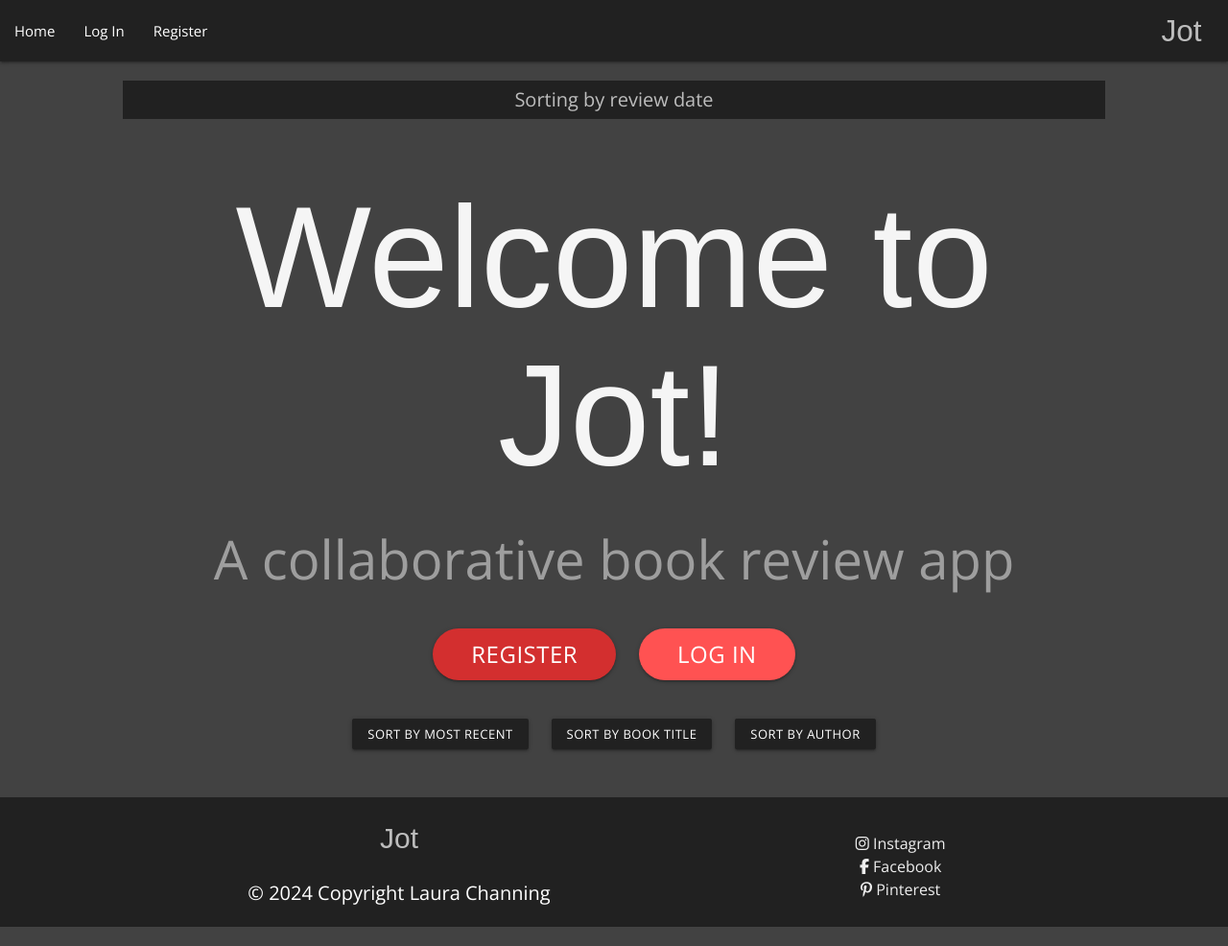
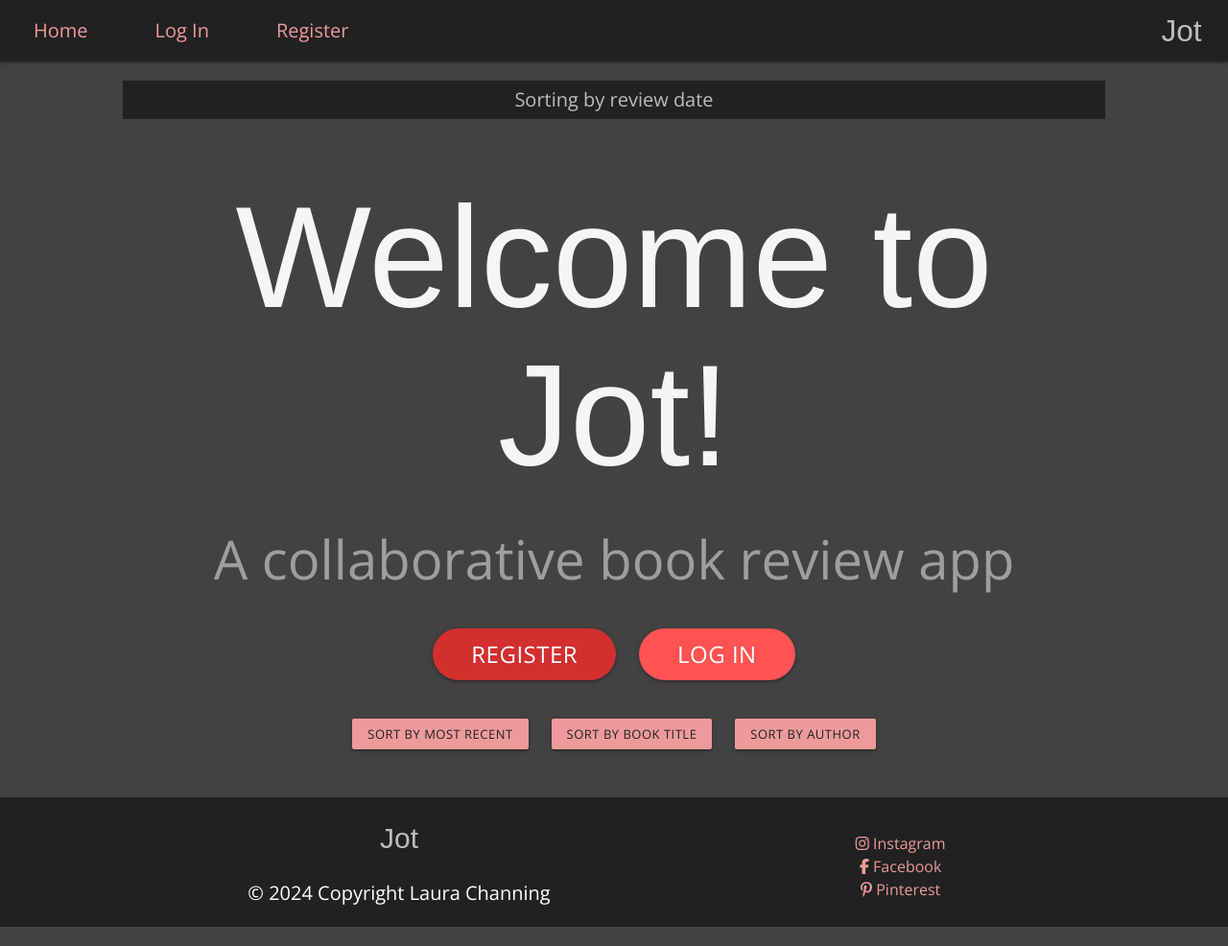
Before and after one commit to lrchnnng/jot-journal, a Flask app: page / in a window 1280 px wide. Shown: the whole page at 96% size. Run offline with Flask 3, Linux system fonts and the light colour scheme; data that the repository does not hold is empty; some libraries are stand-ins or nearby versions; some web fonts are replaced.

Commit message:
changed all clickable links to shades of red

```diff
--- a/static/css/style.css
+++ b/static/css/style.css
@@ -24,6 +24,11 @@ h2 {
     margin: 0 20px;
     font-family: "Fredericka the Great", sans-serif;
     font-size: 30px;
+}
+
+.nav-link {
+    font-size: 20px;
+    margin: 0 20px;
 }
 
 /* Footer */
--- a/templates/base.html
+++ b/templates/base.html
@@ -26,30 +26,30 @@
       <div class="nav-wrapper grey darken-4">
         <a href="{{ url_for('index') }}" class="brand-logo right grey-text text-lighten-1">Jot</a>
         <a href="" data-target="mobile-demo" class="sidenav-trigger"><i
-            class="fas fa-bars icon grey-text text-lighten-1"></i></a>
+            class="fas fa-bars icon red-text text-lighten-3"></i></a>
         <ul class="left hide-on-med-and-down">
-          <li><a href="{{ url_for('index') }}">Home</a></li>
+          <li><a href="{{ url_for('index') }}" class="red-text text-lighten-3 nav-link">Home</a></li>
           {% if session.user %}
-          <li><a href="{{ url_for('profile', username=session['user']) }}">Profile</a></li>
-          <li><a href="{{ url_for('create_entry') }}">Create Entry</a></li>
-          <li><a href="{{ url_for('logout') }}">Log Out</a></li>
+          <li><a href="{{ url_for('profile', username=session['user']) }}" class="red-text text-lighten-3 nav-link">Profile</a></li>
+          <li><a href="{{ url_for('create_entry') }}" class="red-text text-lighten-3 nav-link">Create Entry</a></li>
+          <li><a href="{{ url_for('logout') }}" class="red-text text-lighten-3 nav-link">Log Out</a></li>
           {% else %}
-          <li><a href="{{ url_for('login') }}">Log In</a></li>
-          <li><a href="{{ url_for('register') }}">Register</a></li>
+          <li><a href="{{ url_for('login') }}" class="red-text text-lighten-3 nav-link">Log In</a></li>
+          <li><a href="{{ url_for('register') }}" class="red-text text-lighten-3 nav-link">Register</a></li>
           {% endif %}
         </ul>
       </div>
     </nav>
 
     <ul class="sidenav" id="mobile-demo">
-      <li><a href="{{ url_for('index') }}">Home</a></li>
+      <li><a href="{{ url_for('index') }}" class="red-text text-darken-4">Home</a></li>
       {% if session.user %}
-      <li><a href="{{ url_for('profile', username=session['user']) }}">Profile</a></li>
-      <li><a href="{{ url_for('create_entry') }}">Create Entry</a></li>
-      <li><a href="{{ url_for('logout') }}">Log Out</a></li>
+      <li><a href="{{ url_for('profile', username=session['user']) }}" class="red-text text-darken-4">Profile</a></li>
+      <li><a href="{{ url_for('create_entry') }}" class="red-text text-darken-4">Create Entry</a></li>
+      <li><a href="{{ url_for('logout') }}" class="red-text text-darken-4">Log Out</a></li>
       {% else %}
-      <li><a href="{{ url_for('login') }}">Log In</a></li>
-      <li><a href="{{ url_for('register') }}">Register</a></li>
+      <li><a href="{{ url_for('login') }}" class="red-text text-darken-4">Log In</a></li>
+      <li><a href="{{ url_for('register') }}" class="red-text text-darken-4">Register</a></li>
       {% endif %}
     </ul>
   </header>
@@ -81,9 +81,9 @@
         </div>
         <div class="links col l4 offset-l2 s12">
           <ul>
-            <li><a class="grey-text text-lighten-3" href="https://www.instagram.com/" target="_blank"><i class="fab fa-instagram"></i>  Instagram</a></li>
-            <li><a class="grey-text text-lighten-3" href="https://en-gb.facebook.com/" target="_blank"><i class="fab fa-facebook-f"></i>  Facebook</a></li>
-            <li><a class="grey-text text-lighten-3" href="https://www.pinterest.co.uk/" target="_blank"><i class="fab fa-pinterest-p"></i>  Pinterest</a></li>
+            <li><a class="red-text text-lighten-3" href="https://www.instagram.com/" target="_blank"><i class="fab fa-instagram"></i>  Instagram</a></li>
+            <li><a class="red-text text-lighten-3" href="https://en-gb.facebook.com/" target="_blank"><i class="fab fa-facebook-f"></i>  Facebook</a></li>
+            <li><a class="red-text text-lighten-3" href="https://www.pinterest.co.uk/" target="_blank"><i class="fab fa-pinterest-p"></i>  Pinterest</a></li>
           </ul>
         </div>
       </div>
--- a/templates/index.html
+++ b/templates/index.html
@@ -16,9 +16,9 @@
 </div>
 {% endif %}
 <div class="row sort-buttons center">
-  <a href="{{ url_for('index', sort_option='review_date') }}" class="sort-btn btn-small grey darken-4" onclick="toggleButton(this)">Sort by most recent</a>
-  <a href="{{ url_for('index', sort_option='book_title') }}" class="sort-btn btn-small grey darken-4" onclick="toggleButton(this)">Sort by book title</a>
-  <a href="{{ url_for('index', sort_option='author_name') }}" class="sort-btn btn-small grey darken-4" onclick="toggleButton(this)">Sort by author</a>
+  <a href="{{ url_for('index', sort_option='review_date') }}" class="sort-btn btn-small red lighten-3 grey-text text-darken-4" onclick="toggleButton(this)">Sort by most recent</a>
+  <a href="{{ url_for('index', sort_option='book_title') }}" class="sort-btn btn-small red lighten-3 grey-text text-darken-4" onclick="toggleButton(this)">Sort by book title</a>
+  <a href="{{ url_for('index', sort_option='author_name') }}" class="sort-btn btn-small red lighten-3 grey-text text-darken-4" onclick="toggleButton(this)">Sort by author</a>
 </div>
 </div>
 
```
Also changed, not shown: TODO.md (+4 -0 lines), README.md.
